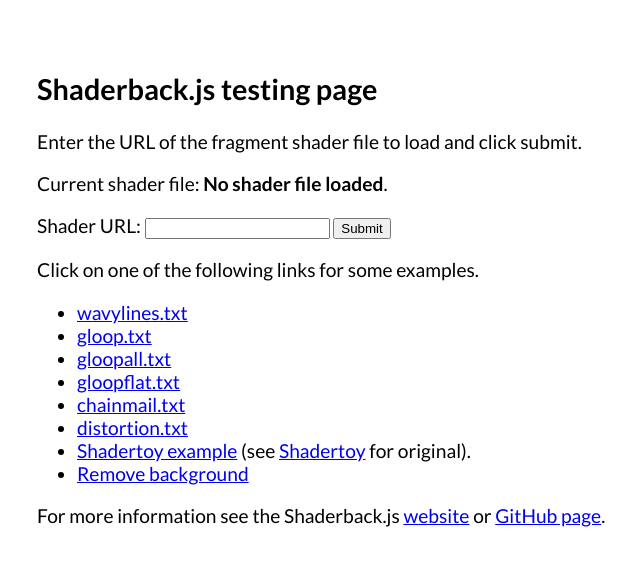
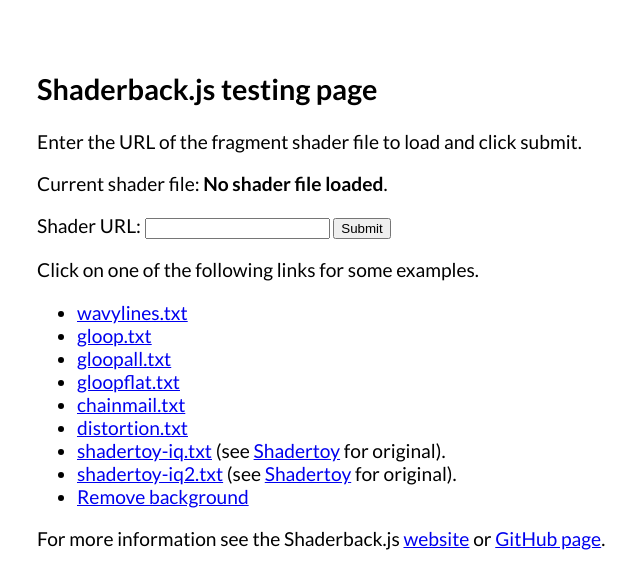
Before and after one commit to llewelld/shaderback.js, a plain HTML site: page examples/test.html in a window 1280 px wide. Shown: the whole page, without its empty margins (11-651 px from the left). Drawn offline with Linux system fonts and the light colour scheme.

Commit message:
Added example shader by Inigo Qhilez

```diff
--- a/examples/test.html
+++ b/examples/test.html
@@ -53,7 +53,8 @@
 	<li><a href="test.html?shader=chainmail.txt">chainmail.txt</a>
 	<li><a href="test.html?shader=distortion.txt">distortion.txt</a>
 
-	<li><a href="test.html?shader=shadertoy-iq.txt">Shadertoy example</a> (see <a href="https://www.shadertoy.com/view/Xds3zN">Shadertoy</a> for original).
+	<li><a href="test.html?shader=shadertoy-iq.txt">shadertoy-iq.txt</a> (see <a href="https://www.shadertoy.com/view/Xds3zN">Shadertoy</a> for original).
+	<li><a href="test.html?shader=shadertoy-iq2.txt">shadertoy-iq2.txt</a> (see <a href="https://www.shadertoy.com/view/4dl3zn">Shadertoy</a> for original).
 
 	<li><a href="test.html">Remove background</a>
 </ul>
```
Also changed, not shown: examples/shadertoy-iq2.txt (added).
